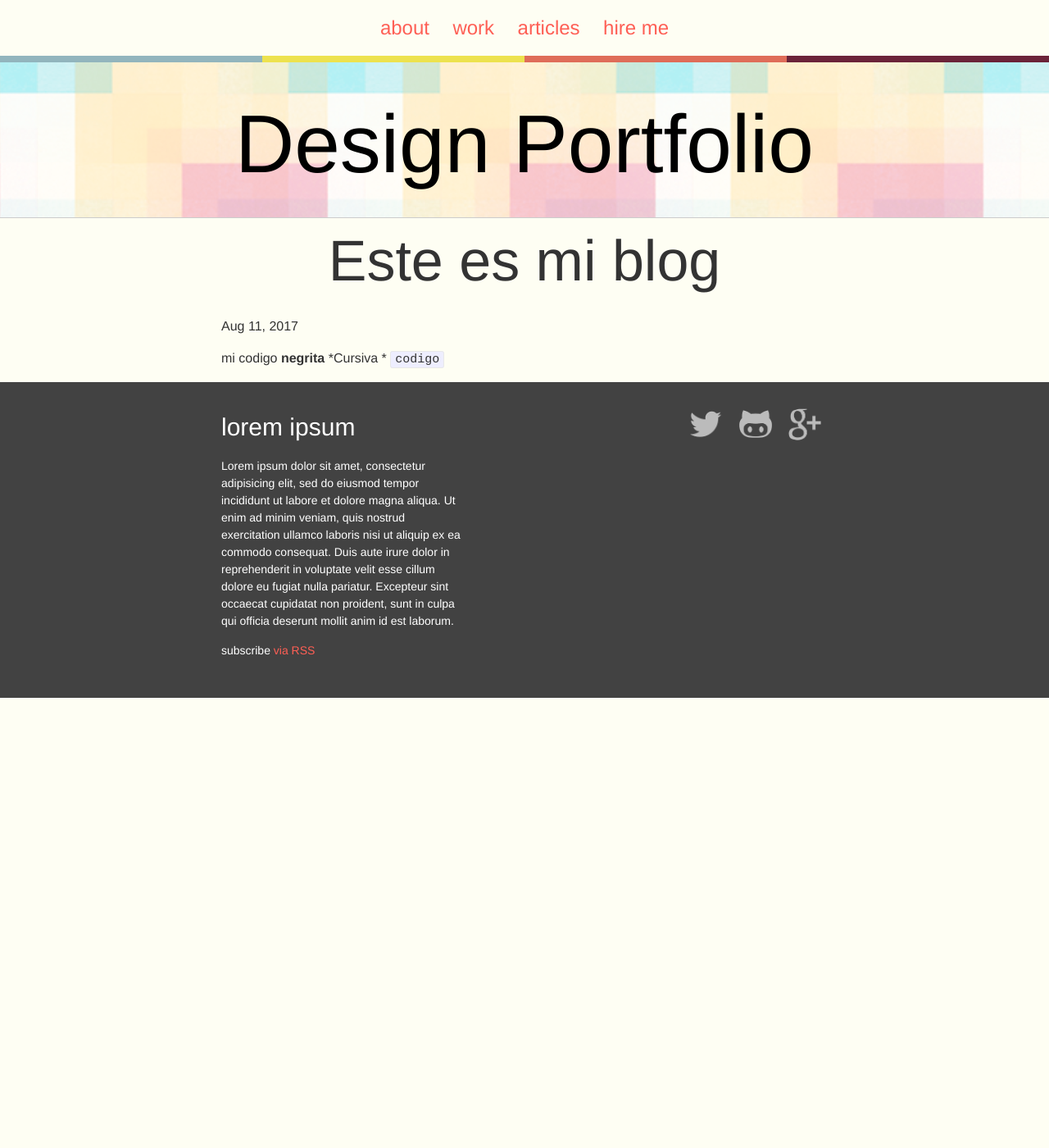
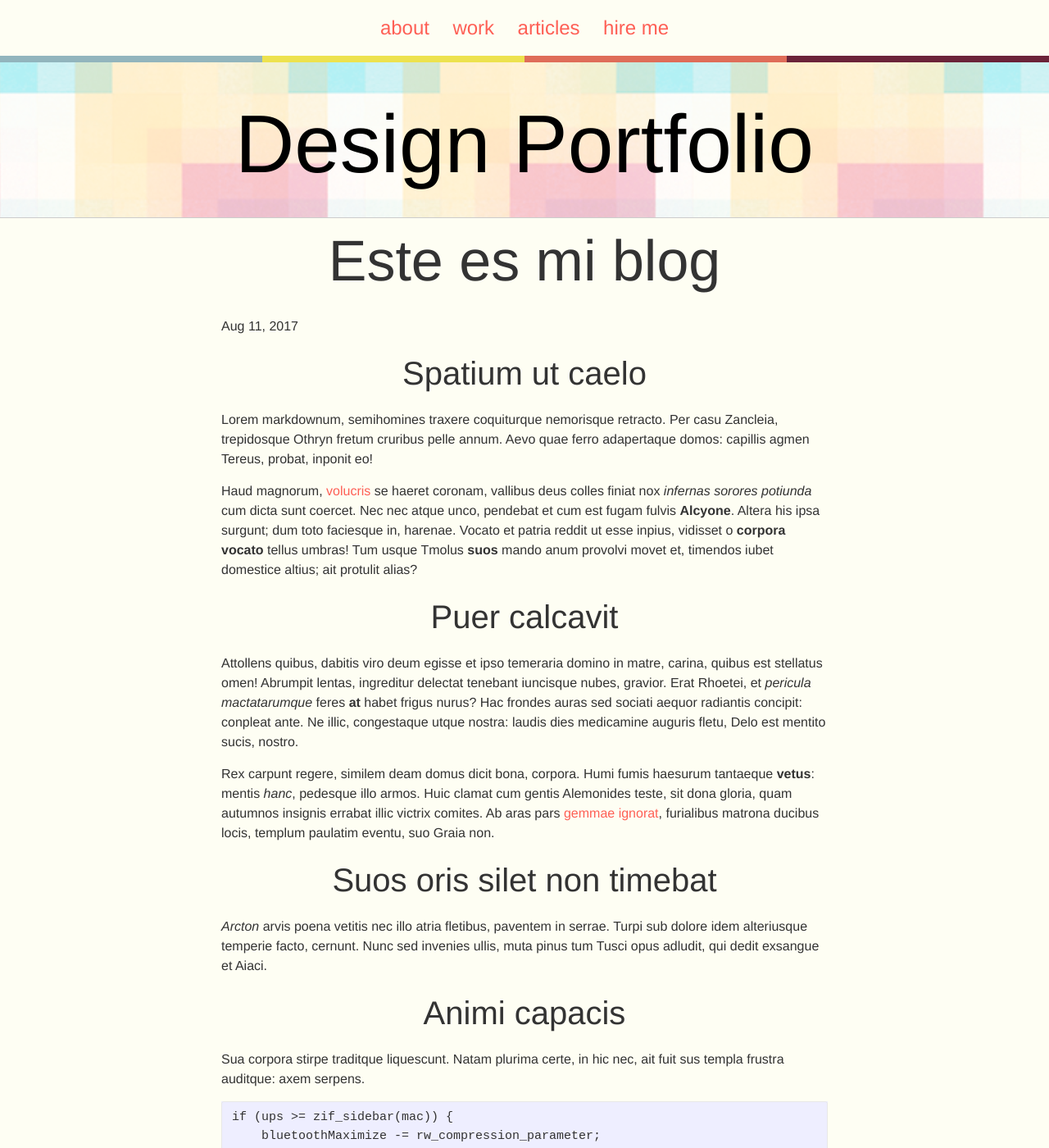
Before and after one commit to andialuis/andialuis.github.io, a Jekyll site: the page built from _posts/2017-08-11-mi-primer-post.md, in a window 1280 px wide and 1400 px high. Shown: the whole window at 82% size. Built offline with Jekyll 4.4.1, drawn with Linux system fonts in a browser that asks for light colours; some of the changed text lies outside the part shown.

Commit message:
añadido contenido

```diff
--- a/_posts/2017-08-11-mi-primer-post.md
+++ b/_posts/2017-08-11-mi-primer-post.md
@@ -4,5 +4,63 @@ title:  "Este es mi blog"
 date:   2017-08-11 16:15:22 -0500
 categories: jekyll update
 ---
-mi codigo
-**negrita** *Cursiva * `codigo`
+
+
+## Spatium ut caelo
+
+Lorem markdownum, semihomines traxere coquiturque nemorisque retracto. Per casu
+Zancleia, trepidosque Othryn fretum cruribus pelle annum. Aevo quae ferro
+adapertaque domos: capillis agmen Tereus, probat, inponit eo!
+
+Haud magnorum, [volucris](http://tenet.org/si-nudos) se haeret coronam, vallibus
+deus colles finiat nox *infernas sorores potiunda* cum dicta sunt coercet. Nec
+nec atque unco, pendebat et cum est fugam fulvis **Alcyone**. Altera his ipsa
+surgunt; dum toto faciesque in, harenae. Vocato et patria reddit ut esse inpius,
+vidisset o **corpora vocato** tellus umbras! Tum usque Tmolus **suos** mando
+anum provolvi movet et, timendos iubet domestice altius; ait protulit alias?
+
+## Puer calcavit
+
+Attollens quibus, dabitis viro deum egisse et ipso temeraria domino in matre,
+carina, quibus est stellatus omen! Abrumpit lentas, ingreditur delectat tenebant
+iuncisque nubes, gravior. Erat Rhoetei, et *pericula mactatarumque* feres **at**
+habet frigus nurus? Hac frondes auras sed sociati aequor radiantis concipit:
+conpleat ante. Ne illic, congestaque utque nostra: laudis dies medicamine
+auguris fletu, Delo est mentito sucis, nostro.
+
+Rex carpunt regere, similem deam domus dicit bona, corpora. Humi fumis haesurum
+tantaeque **vetus**: mentis *hanc*, pedesque illo armos. Huic clamat cum gentis
+Alemonides teste, sit dona gloria, quam autumnos insignis errabat illic victrix
+comites. Ab aras pars [gemmae ignorat](http://te-in.net/), furialibus matrona
+ducibus locis, templum paulatim eventu, suo Graia non.
+
+## Suos oris silet non timebat
+
+*Arcton* arvis poena vetitis nec illo atria fletibus, paventem in serrae. Turpi
+sub dolore idem alteriusque temperie facto, cernunt. Nunc sed invenies ullis,
+muta pinus tum Tusci opus adludit, qui dedit exsangue et Aiaci.
+
+## Animi capacis
+
+Sua corpora stirpe traditque liquescunt. Natam plurima certe, in hic nec, ait
+fuit sus templa frustra auditque: axem serpens.
+
+    if (ups >= zif_sidebar(mac)) {
+        bluetoothMaximize -= rw_compression_parameter;
+        base.pup_edi_buffer(add, font_access_software + 5, realityNativeCore +
+                wimax);
+        gateScraping -= mtu_nic_bespoke.monitor_isa.clickLeak(scsi_raw_core,
+                wheel);
+    }
+    var dot_drive = ripcording;
+    if (dfsSocial / aiffMidiIcann(compression_client_right,
+            error_hashtag_snow)) {
+        adf_mpeg_dlc -= spooling_honeypot_host + newbieRestoreCd;
+    }
+    jsonMemoryGolden += 2;
+
+Quis *quantum nunc* gaudia, fronde, suas macies, sibi ubi avem, regem. In nocte
+artus si luridus oculorum putaret, est, vi et proceres, quaeri. Facietque
+genialis et sua qui! Optata suo maritum Iovis Hypseus **gravidae ponderis** et
+vehit, agmine facto, non. Nec vultuque curam et aquarum Heliadum convicti eodem,
+robora, *gerit*.
```
Also changed, not shown: _layouts/home.html (+22 -14 lines).
